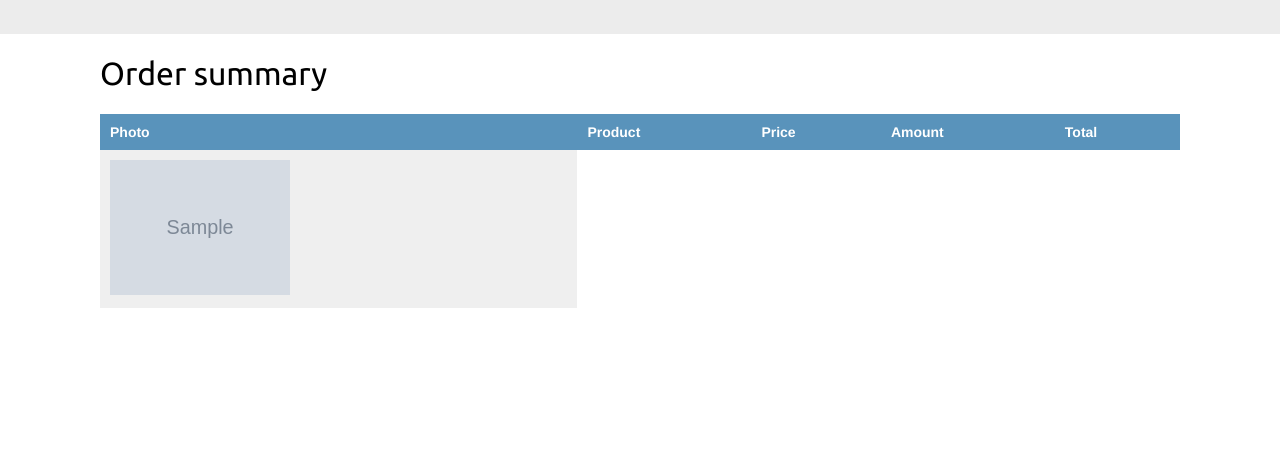
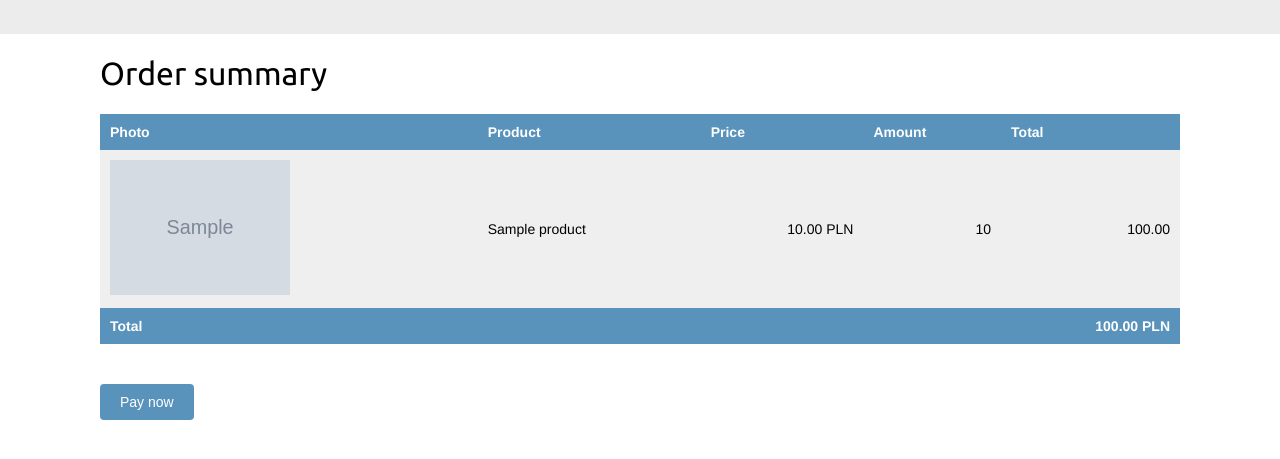
Before and after one commit to BlooAM/d4o-ecommerce, a Django app: template d4o_ecommerce/payment/templates/payment/process.html in a window 1280 px wide. Shown: the part 46-505 px from the top of the page. Run offline with Django 4.2, Linux system fonts and the light colour scheme; the template is opened without the code that fills it: values that come from a table or form of the project are taken from there, others are empty; tables that the repository leaves empty hold one stand-in row (values such as "Sample post"); grey boxes marked "Sample" are stand-in pictures; parts of the project's set-up code (start-up, migrations or seed data) failed here and were passed over.

Commit message:
process template

```diff
--- a/d4o_ecommerce/payment/templates/payment/process.html
+++ b/d4o_ecommerce/payment/templates/payment/process.html
@@ -21,9 +21,20 @@
                     <td>
                         <img src="{% if item.product.image %}{{ item.product.image.url }}{% else %}{% static "img/no_img.png" %}{% endif %}">
                     </td>
-
+                    <td>{{ item.product.name}}</td>
+                    <td class="num">{{ item.price }} PLN</td>
+                    <td class="num">{{ item.quantity }}</td>
+                    <td class="num">{{ item.get_cost }}</td>
                 </tr>
             {% endfor %}
+            <tr class="total">
+                <td colspan="4">Total</td>
+                <td class="num">{{ order.get_total_cost }} PLN</td>
+            </tr>
         </tbody>
     </table>
+    <form action="{% url "payment:process" %}" method="post">
+        <input type="submit" value="Pay now">
+        {% csrf_token %}
+    </form>
 {% endblock %}
```
